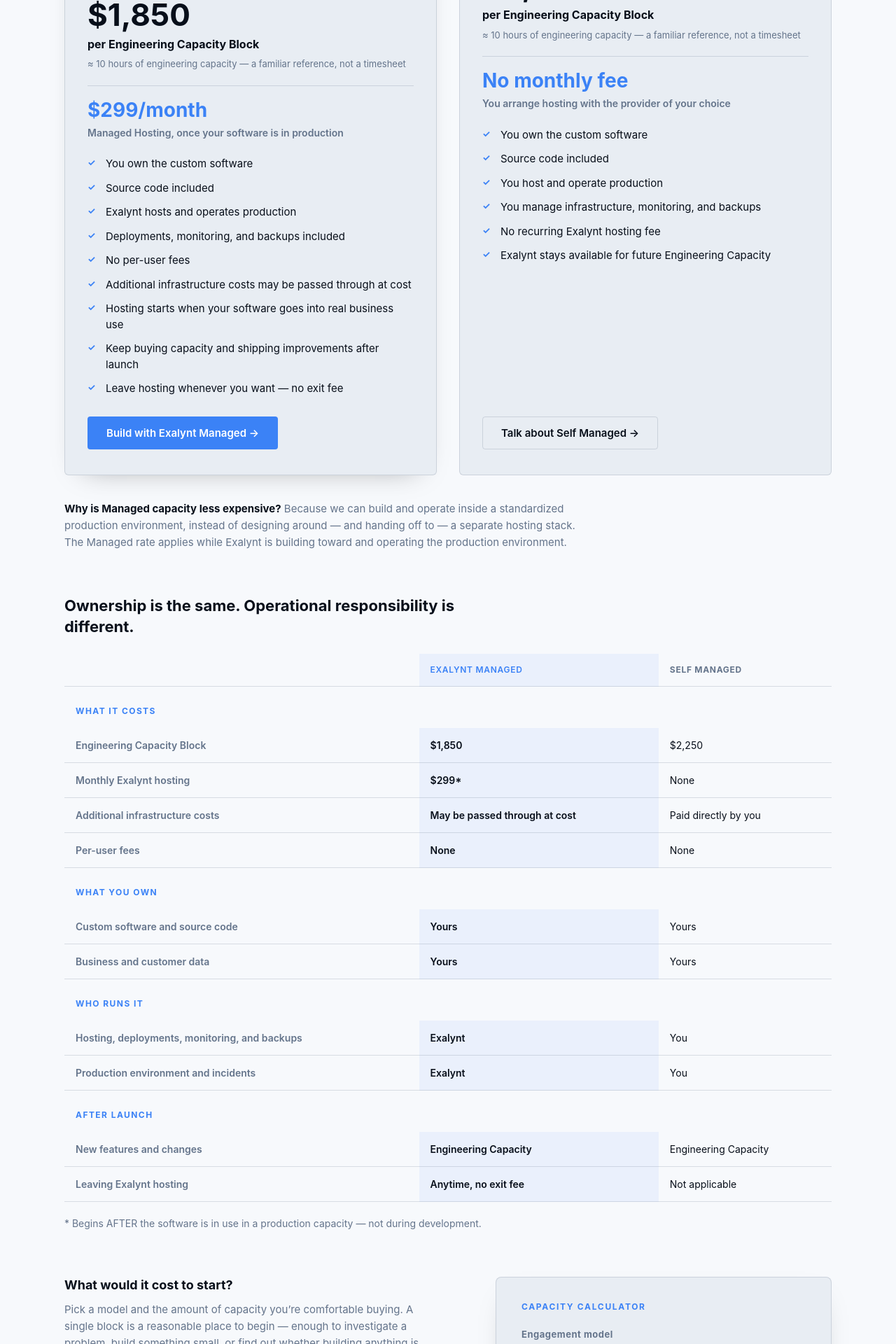
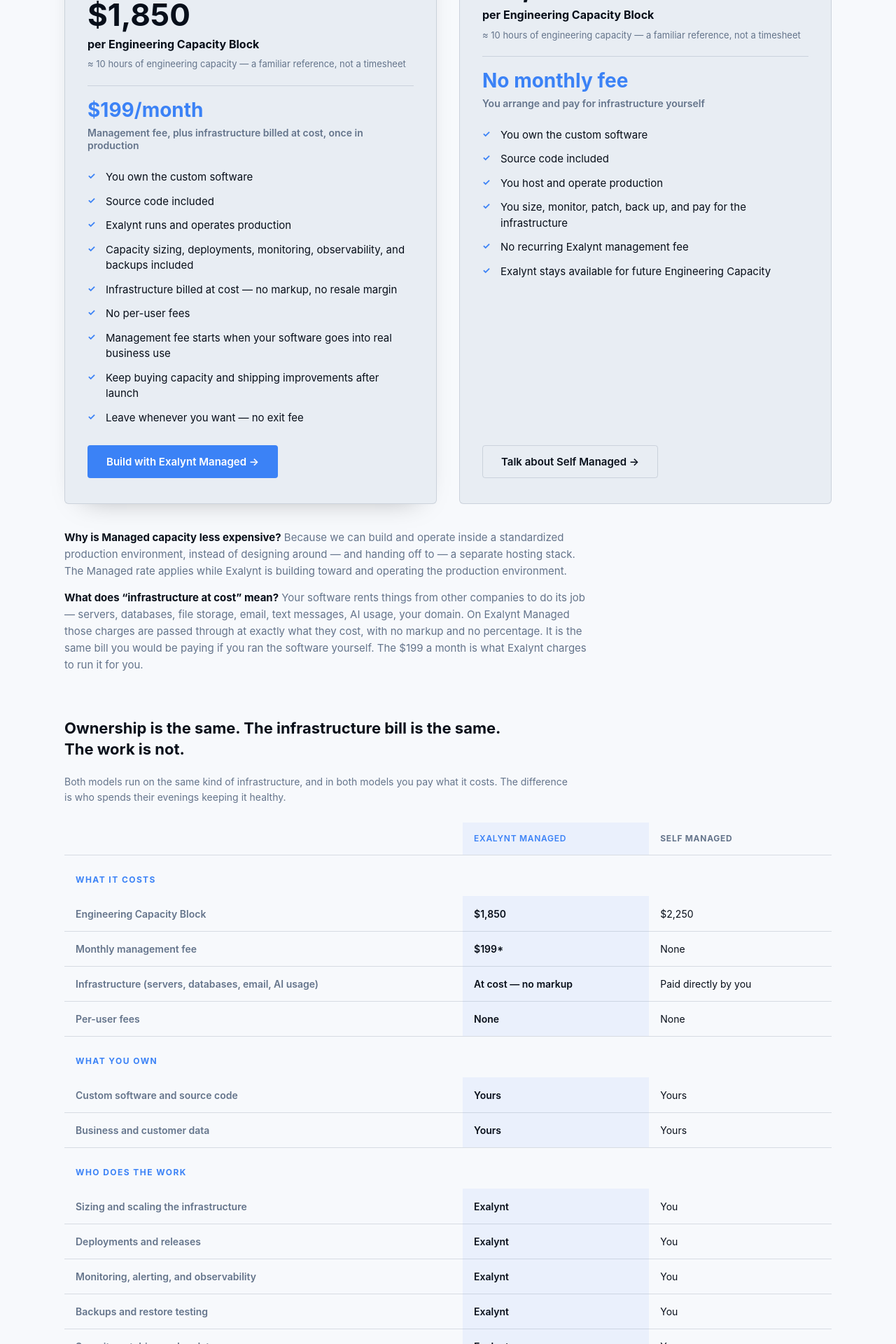
Before and after one commit to exalynt/site, a React (Vite) app: page /work-with-us in a window 1280 px wide. Shown: the part 2180-4100 px from the top of the page at 70% size. Built offline with nearby package versions, Linux system fonts and the light colour scheme.

Commit message:
More pricing changes

```diff
--- a/src/pages/work-with-us/WorkWithUs.tsx
+++ b/src/pages/work-with-us/WorkWithUs.tsx
@@ -11,7 +11,7 @@
   { to: "#how-we-help", label: "What we build" },
   { to: "#pricing", label: "Pricing" },
   { to: "#how-we-work", label: "How we work" },
-  { to: "#launch", label: "Launch & hosting" },
+  { to: "#launch", label: "Launch & operations" },
   { to: "#faq", label: "FAQ" },
 ];
 
--- a/src/pages/work-with-us/components/CapacityCalculator.tsx
+++ b/src/pages/work-with-us/components/CapacityCalculator.tsx
@@ -2,7 +2,7 @@
 import {
   BLOCK_HOURS,
   BLOCK_OPTIONS,
-  HOSTING_MONTHLY,
+  MANAGEMENT_MONTHLY,
   PACKAGES,
   getPackage,
   type PackageId,
@@ -85,13 +85,15 @@
       <p className="calc-hosting">
         {packageId === "managed" ? (
           <>
-            <strong>Managed Hosting: ${HOSTING_MONTHLY}/month</strong>, starting when your software
-            goes into real business use. It isn&rsquo;t part of the amount above.
+            <strong>Once in production: ${MANAGEMENT_MONTHLY}/month</strong> for Exalynt to run it,
+            plus infrastructure at cost &mdash; servers, databases, email, and the like, billed with
+            no markup. Neither is part of the amount above, and neither starts until your software
+            is in real business use.
           </>
         ) : (
           <>
-            <strong>No recurring Exalynt hosting fee.</strong> You host and operate the software
-            yourself.
+            <strong>No recurring Exalynt fee.</strong> You arrange, pay for, and operate the
+            infrastructure yourself.
           </>
         )}
       </p>
--- a/src/pages/work-with-us/components/ComparisonTable.tsx
+++ b/src/pages/work-with-us/components/ComparisonTable.tsx
@@ -1,4 +1,4 @@
-import { HOSTING_MONTHLY, MANAGED_BLOCK_PRICE, SELF_BLOCK_PRICE } from "../pricing";
+import { MANAGED_BLOCK_PRICE, MANAGEMENT_MONTHLY, SELF_BLOCK_PRICE } from "../pricing";
 
 const MANAGED = "Exalynt Managed";
 const SELF = "Self Managed";
@@ -16,13 +16,13 @@
         self: `$${SELF_BLOCK_PRICE.toLocaleString()}`,
       },
       {
-        label: "Monthly Exalynt hosting",
-        managed: `$${HOSTING_MONTHLY}*`,
+        label: "Monthly management fee",
+        managed: `$${MANAGEMENT_MONTHLY}*`,
         self: "None",
       },
       {
-        label: "Additional infrastructure costs",
-        managed: "May be passed through at cost",
+        label: "Infrastructure (servers, databases, email, AI usage)",
+        managed: "At cost — no markup",
         self: "Paid directly by you",
       },
       { label: "Per-user fees", managed: "None", self: "None" },
@@ -36,18 +36,15 @@
     ],
   },
   {
-    group: "Who runs it",
+    group: "Who does the work",
     rows: [
-      {
-        label: "Hosting, deployments, monitoring, and backups",
-        managed: "Exalynt",
-        self: "You",
-      },
-      {
-        label: "Production environment and incidents",
-        managed: "Exalynt",
-        self: "You",
-      },
+      { label: "Sizing and scaling the infrastructure", managed: "Exalynt", self: "You" },
+      { label: "Deployments and releases", managed: "Exalynt", self: "You" },
+      { label: "Monitoring, alerting, and observability", managed: "Exalynt", self: "You" },
+      { label: "Backups and restore testing", managed: "Exalynt", self: "You" },
+      { label: "Security patching and updates", managed: "Exalynt", self: "You" },
+      { label: "Production incidents, including at night", managed: "Exalynt", self: "You" },
+      { label: "Provider accounts and infrastructure billing", managed: "Exalynt", self: "You" },
     ],
   },
   {
@@ -59,7 +56,7 @@
         self: "Engineering Capacity",
       },
       {
-        label: "Leaving Exalynt hosting",
+        label: "Leaving Exalynt Managed",
         managed: "Anytime, no exit fee",
         self: "Not applicable",
       },
@@ -70,7 +67,11 @@
 export function ComparisonTable() {
   return (
     <div className="compare-block">
-      <h3>Ownership is the same. Operational responsibility is different.</h3>
+      <h3>Ownership is the same. The infrastructure bill is the same. The work is not.</h3>
+      <p className="fine-print">
+        Both models run on the same kind of infrastructure, and in both models you pay what it
+        costs. The difference is who spends their evenings keeping it healthy.
+      </p>
       <div className="compare-table-wrap">
         <table className="compare-table">
           <thead>
--- a/src/pages/work-with-us/pricing.ts
+++ b/src/pages/work-with-us/pricing.ts
@@ -4,7 +4,7 @@
  */
 
 export const BLOCK_HOURS = 10;
-export const HOSTING_MONTHLY = 299;
+export const MANAGEMENT_MONTHLY = 199;
 export const BLOCK_OPTIONS = [1, 2, 3, 4];
 
 export type PackageId = "managed" | "self";
@@ -21,25 +21,83 @@
   cta: string;
 };
 
+/*
+ * Infrastructure is everything the software runs on and pays other companies to
+ * use. Exalynt bills it at cost, so these are described in plain terms rather
+ * than in cloud-provider vocabulary.
+ */
+export type InfrastructureItem = { label: string; detail: string };
+
+export const INFRASTRUCTURE_ITEMS: InfrastructureItem[] = [
+  {
+    label: "Servers",
+    detail: "The computers that actually run your software, rented from a cloud provider.",
+  },
+  {
+    label: "Databases",
+    detail: "Where your business and customer information is stored.",
+  },
+  {
+    label: "File storage",
+    detail: "Room for uploads, images, documents, exports, and backup copies.",
+  },
+  {
+    label: "Email",
+    detail: "Messages your software sends: receipts, notifications, password resets.",
+  },
+  {
+    label: "Text messages",
+    detail: "Per-message charges when your software texts customers or staff.",
+  },
+  {
+    label: "AI usage",
+    detail: "Charged per use when your software asks an AI model to do something.",
+  },
+  {
+    label: "Domain and certificates",
+    detail: "Your web address and the security certificate behind the padlock.",
+  },
+  {
+    label: "Other paid services",
+    detail: "Anything else your software depends on — payments, maps, mapping data, and the like.",
+  },
+];
+
+/*
+ * The operational work the $199/month management fee covers — stated as work
+ * someone has to do, because on Self Managed that someone is the client.
+ */
+export const MANAGEMENT_COVERS = [
+  "Sizing the infrastructure so it's big enough to work and small enough not to waste money",
+  "Deployments and releases, including rollbacks when something goes wrong",
+  "Monitoring and alerting, so problems are noticed before your customers notice them",
+  "Watching performance and errors, and telling you what they mean in plain language",
+  "Backups, and confirming the backups can actually be restored",
+  "Security patching, dependency updates, and certificate renewals",
+  "Scaling up when usage grows and back down when it doesn't",
+  "Responding to production incidents",
+  "Setting up and keeping the provider accounts and billing in order",
+];
+
 export const PACKAGES: Package[] = [
   {
     id: "managed",
     name: "Exalynt Managed",
     subline: "You own the software. Exalynt runs it.",
     blockPrice: 1850,
-    monthly: `$${HOSTING_MONTHLY}/month`,
-    monthlyNote: "Managed Hosting, once your software is in production",
+    monthly: `$${MANAGEMENT_MONTHLY}/month`,
+    monthlyNote: "Management fee, plus infrastructure billed at cost, once in production",
     recommended: true,
     highlights: [
       "You own the custom software",
       "Source code included",
-      "Exalynt hosts and operates production",
-      "Deployments, monitoring, and backups included",
+      "Exalynt runs and operates production",
+      "Capacity sizing, deployments, monitoring, observability, and backups included",
+      "Infrastructure billed at cost — no markup, no resale margin",
       "No per-user fees",
-      "Additional infrastructure costs may be passed through at cost",
-      "Hosting starts when your software goes into real business use",
+      "Management fee starts when your software goes into real business use",
       "Keep buying capacity and shipping improvements after launch",
-      "Leave hosting whenever you want — no exit fee",
+      "Leave whenever you want — no exit fee",
     ],
     cta: "Build with Exalynt Managed",
   },
@@ -49,14 +107,14 @@
     subline: "You own the software and operate it wherever you choose.",
     blockPrice: 2250,
     monthly: "No monthly fee",
-    monthlyNote: "You arrange hosting with the provider of your choice",
+    monthlyNote: "You arrange and pay for infrastructure yourself",
     recommended: false,
     highlights: [
       "You own the custom software",
       "Source code included",
       "You host and operate production",
-      "You manage infrastructure, monitoring, and backups",
-      "No recurring Exalynt hosting fee",
+      "You size, monitor, patch, back up, and pay for the infrastructure",
+      "No recurring Exalynt management fee",
       "Exalynt stays available for future Engineering Capacity",
     ],
     cta: "Talk about Self Managed",
--- a/src/pages/work-with-us/sections/LaunchSection.tsx
+++ b/src/pages/work-with-us/sections/LaunchSection.tsx
@@ -1,4 +1,9 @@
-import { HOSTING_MONTHLY, SELF_BLOCK_PRICE } from "../pricing";
+import {
+  INFRASTRUCTURE_ITEMS,
+  MANAGEMENT_COVERS,
+  MANAGEMENT_MONTHLY,
+  SELF_BLOCK_PRICE,
+} from "../pricing";
 
 const STAGES = [
   {
@@ -9,24 +14,13 @@
   {
     num: "02",
     title: "Launch",
-    body: `When the software is ready to do real work for your business, it goes into production. On Exalynt Managed, that’s when the $${HOSTING_MONTHLY}/month Managed Hosting fee begins.`,
+    body: `When the software is ready to do real work for your business, it goes into production. On Exalynt Managed, that’s when the $${MANAGEMENT_MONTHLY}/month management fee begins, alongside the infrastructure it runs on, billed at cost.`,
   },
   {
     num: "03",
     title: "Keep improving",
     body: "Launch isn’t the finish line. Buy more capacity whenever there’s a feature, integration, or improvement worth pursuing — and stop whenever there isn’t.",
   },
-];
-
-const HOSTING_COVERS = [
-  "Production hosting",
-  "Deployments and releases",
-  "Monitoring and alerting",
-  "Backups",
-  "TLS certificates and routine hosting configuration",
-  "Routine infrastructure operations and platform maintenance",
-  "Management of the production environment",
-  "No per-user fees",
 ];
 
 const CAPACITY_COVERS = [
@@ -50,7 +44,7 @@
     <section id="launch" className="section">
       <div className="container">
         <div className="section-intro">
-          <p className="eyebrow">Launch, hosting &amp; ownership</p>
+          <p className="eyebrow">Launch, operations &amp; ownership</p>
           <h2>Launch when it&rsquo;s useful. Keep improving from there.</h2>
           <p>
             Software doesn&rsquo;t need to be finished to be valuable. We put working software into
@@ -58,7 +52,7 @@
             there&rsquo;s worthwhile work to do.
           </p>
           <p>
-            Building doesn&rsquo;t trigger a hosting fee. Development environments, previews,
+            Building doesn&rsquo;t trigger a monthly fee. Development environments, previews,
             staging, demos, and prototypes are all just part of the work.
           </p>
         </div>
@@ -74,47 +68,95 @@
         </div>
 
         <blockquote className="pull-quote">
-          Hosting starts when your software starts working for your business &mdash; not when
-          development ends.
+          The monthly fee starts when your software starts working for your business &mdash; not
+          when development ends.
         </blockquote>
         <p className="fine-print">
-          More precisely: Managed Hosting begins when, at your direction, Exalynt makes the software
-          available in a production environment for actual business use &mdash; or when you ask
-          Exalynt to maintain an ongoing production environment that&rsquo;s ready for it.
+          More precisely: the management fee begins when, at your direction, Exalynt makes the
+          software available in a production environment for actual business use &mdash; or when you
+          ask Exalynt to maintain an ongoing production environment that&rsquo;s ready for it.
         </p>
 
         <div className="split-heading">
-          <h3>Hosting keeps the software running. Engineering Capacity changes what it does.</h3>
+          <h3>Two lines on the bill, and only one of them is ours.</h3>
+          <p>
+            Exalynt Managed is a flat ${MANAGEMENT_MONTHLY} a month to run your software, plus
+            whatever the infrastructure actually costs. We don&rsquo;t mark infrastructure up,
+            resell it, or take a percentage of it &mdash; it&rsquo;s the same bill you&rsquo;d be
+            paying if you ran the software yourself.
+          </p>
         </div>
 
         <div className="two-col-grid">
           <div className="info-card">
-            <p className="info-card-subtitle">${HOSTING_MONTHLY}/month once in production</p>
-            <h3>Managed Hosting covers</h3>
+            <p className="info-card-subtitle">${MANAGEMENT_MONTHLY}/month, flat</p>
+            <h3>Exalynt runs it</h3>
+            <p>
+              This is the part you&rsquo;re buying: a production environment that somebody competent
+              is actually responsible for.
+            </p>
             <ul className="check-list">
-              {HOSTING_COVERS.map((item) => (
+              {MANAGEMENT_COVERS.map((item) => (
                 <li key={item}>{item}</li>
               ))}
             </ul>
             <p className="fine-print">
-              Additional infrastructure costs resulting from higher usage or infrastructure
-              requirements may be passed through at cost.
+              No per-user fees. The fee doesn&rsquo;t change because you added people, and it
+              doesn&rsquo;t change because we had a busy month.
             </p>
           </div>
           <div className="info-card">
-            <p className="info-card-subtitle">Bought in blocks, whenever you want it</p>
-            <h3>Engineering Capacity covers</h3>
+            <p className="info-card-subtitle">At cost &mdash; no markup</p>
+            <h3>Infrastructure is what the software runs on</h3>
+            <p>
+              Your software rents things from other companies to do its job. Those charges are
+              passed straight through to you at exactly what they cost:
+            </p>
             <ul className="check-list">
-              {CAPACITY_COVERS.map((item) => (
-                <li key={item}>{item}</li>
+              {INFRASTRUCTURE_ITEMS.map(({ label, detail }) => (
+                <li key={label}>
+                  <strong>{label}</strong> &mdash; {detail}
+                </li>
               ))}
             </ul>
             <p className="fine-print">
-              Managed Hosting doesn&rsquo;t include new features. Changing what the software does is
-              always engineering work.
+              Infrastructure costs scale with real usage, so they grow as your business uses the
+              software more. We size things to keep them sensible and tell you before anything
+              meaningful changes.
             </p>
           </div>
         </div>
+
+        <blockquote className="pull-quote">
+          You&rsquo;d pay for the servers either way. The ${MANAGEMENT_MONTHLY} is for never having
+          to think about them.
+        </blockquote>
+
+        <div className="split-heading">
+          <h3>What Self Managed actually means.</h3>
+          <p>
+            Self Managed isn&rsquo;t cheaper infrastructure &mdash; it&rsquo;s the same
+            infrastructure, plus the job of running it. That job lands on someone in your
+            organization: choosing and sizing the servers, opening accounts with each provider,
+            wiring up deployments, noticing the outage at 11pm, applying security updates, checking
+            that the backups restore, and deciding what to do when usage spikes. Some teams already
+            have the people for that and would rather keep control. Most would rather not find out.
+          </p>
+        </div>
+
+        <div className="split-heading">
+          <h3>Management keeps the software running. Engineering Capacity changes what it does.</h3>
+          <p>
+            The monthly fee doesn&rsquo;t include new features. Changing what the software does is
+            always engineering work, bought in blocks whenever you want it:
+          </p>
+        </div>
+
+        <ul className="check-list check-list-2col">
+          {CAPACITY_COVERS.map((item) => (
+            <li key={item}>{item}</li>
+          ))}
+        </ul>
 
         <div className="split-heading">
           <h3>You own what we build.</h3>
@@ -141,8 +183,9 @@
             You own the software and can move it elsewhere whenever you want.
           </p>
           <p>
-            There&rsquo;s no minimum hosting term, no annual contract, no termination fee, and no
-            software buyout. We hand over your source code, your data, and the normal deployment and
+            There&rsquo;s no minimum term, no annual contract, no termination fee, and no software
+            buyout. The infrastructure accounts hold your software and your data, and they go with
+            you. We hand over your source code, your data, and the normal deployment and
             configuration artifacts a standard handoff requires. Migration work beyond that handoff
             uses Engineering Capacity, priced from then on at the Self Managed rate of $
             {SELF_BLOCK_PRICE.toLocaleString()} per block.
--- a/src/pages/work-with-us/sections/PricingSection.tsx
+++ b/src/pages/work-with-us/sections/PricingSection.tsx
@@ -4,6 +4,7 @@
 import { PackageCards } from "../components/PackageCards";
 import { ComparisonTable } from "../components/ComparisonTable";
 import { CapacityCalculator } from "../components/CapacityCalculator";
+import { MANAGEMENT_MONTHLY } from "../pricing";
 
 function PricingSection() {
   const [estimatesModalOpen, setEstimatesModalOpen] = useState(false);
@@ -42,6 +43,14 @@
             &mdash; and handing off to &mdash; a separate hosting stack. The Managed rate applies
             while Exalynt is building toward and operating the production environment.
           </p>
+          <p>
+            <strong>What does &ldquo;infrastructure at cost&rdquo; mean?</strong> Your software
+            rents things from other companies to do its job &mdash; servers, databases, file
+            storage, email, text messages, AI usage, your domain. On Exalynt Managed those charges
+            are passed through at exactly what they cost, with no markup and no percentage. It is
+            the same bill you would be paying if you ran the software yourself. The $
+            {MANAGEMENT_MONTHLY} a month is what Exalynt charges to run it for you.
+          </p>
         </div>
 
         <ComparisonTable />
```
Also changed, not shown: src/pages/work-with-us/sections/FaqSection.tsx (+24 -8 lines).
